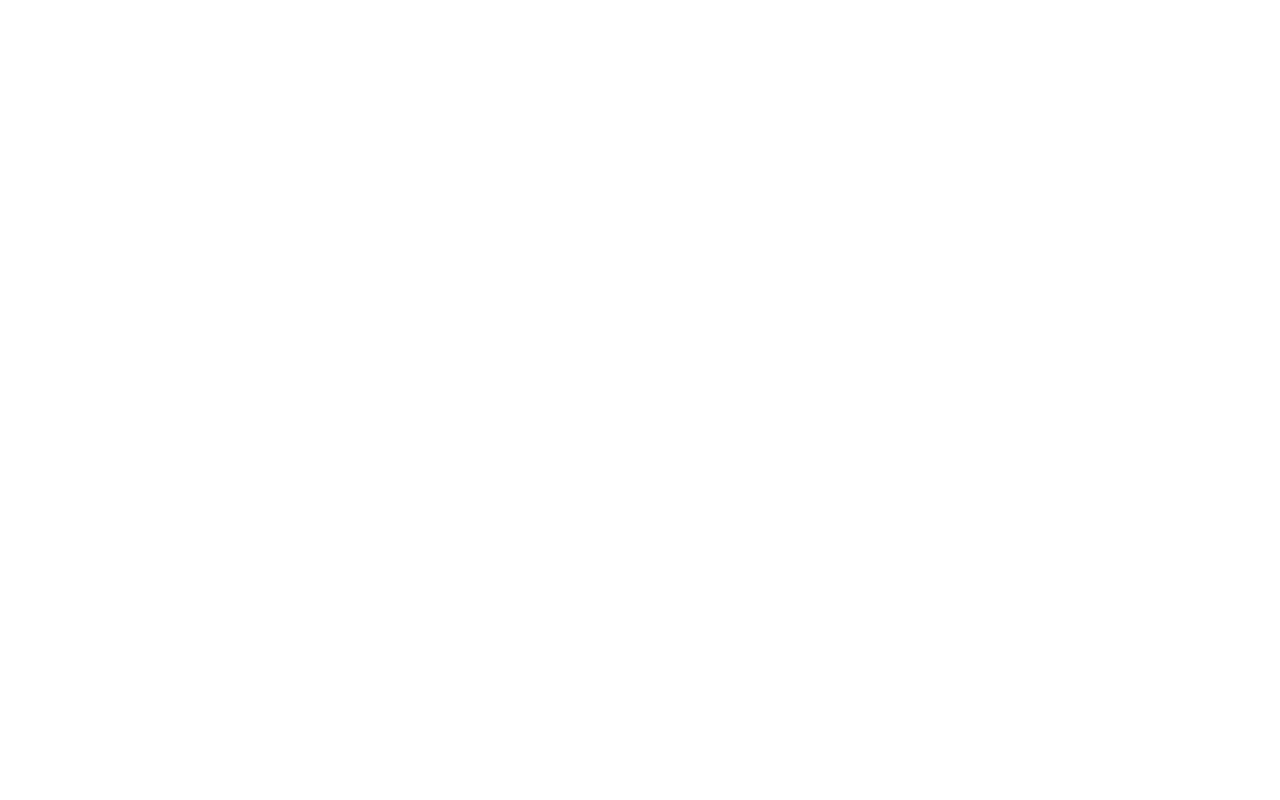
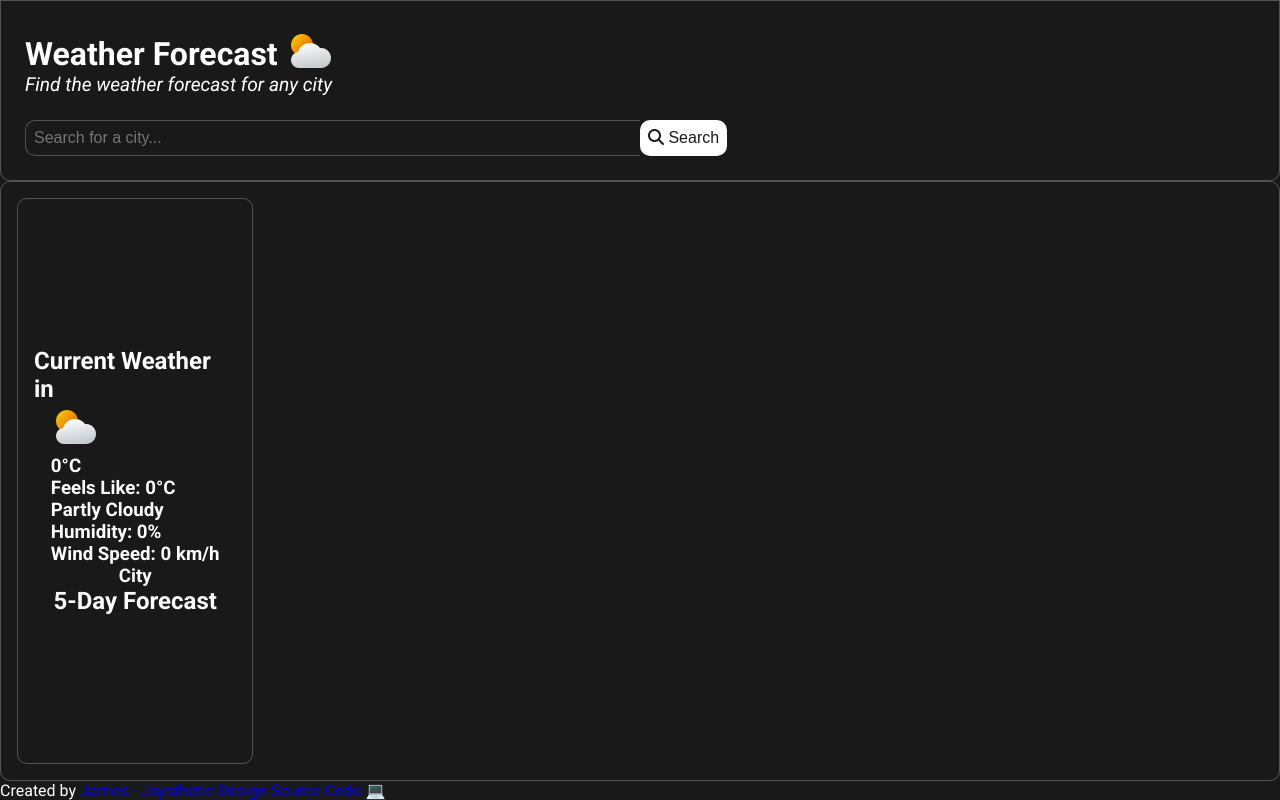
Before and after one commit to jamesayim/weather, a website built with webpack: page src/index.html in a window 1280 px wide. Built offline with nearby package versions, Linux system fonts and the light colour scheme.

Commit message:
Add weather forecast layout and functionality with search feature

```diff
--- a/src/index.html
+++ b/src/index.html
@@ -8,6 +8,46 @@
     <script src="https://kit.fontawesome.com/0744a0f8ea.js" crossorigin="anonymous"></script>
 </head>
 <body>
-    <div></div>
+    <div class="wrapper">
+        <header>
+            <h1>Weather Forecast <img src="./assets/partly-cloudy.png" alt="sun behing a cloud" sizes="(max-width: 24px) 14px, 16px"> </h1>
+            <h2>Find the weather forecast for any city</h2>
+            <div class="search-box">
+                <input type="text" class="search-bar" placeholder="Search for a city...">
+                <button class="search-button"><i class="fas fa-search"></i> Search</button>
+        </header>
+        <main class="weather-container">
+            <div class="current-weather">
+                <h2>Current Weather in <span class="cityname"></span></h2>
+                <div class="weather-details">
+                    <div class="weather-icon">
+                        <img src="./assets/partly-cloudy.png" alt="sun behing a cloud" sizes="(max-width: 24px) 14px, 16px">
+                    </div>
+                    <div class="weather-description">
+                        <h3><span class="temp">0</span>&deg;C</h3>
+                        <h3>Feels Like: <span class="feels-like">0</span>&deg;C</h3>
+                        <h3 class="description">Partly Cloudy</h3>
+                    </div>
+                    <div class="temperature">
+                        <h3>Humidity: <span class="humidity">0</span>%</h3>
+                        <h3>Wind Speed: <span class="wind-speed">0</span> km/h</h3>
+                    </div>
+                </div>
+                <div class="weather-info">
+                    <h3 class="city">City
+            </div>
+            <div class="five-day-forcast">
+                <h2>5-Day Forecast</h2>
+                <div class="forcast"></div>
+                <div class="forcast"></div>
+                <div class="forcast"></div>
+                <div class="forcast"></div>
+                <div class="forcast"></div>
+            </div>
+        </main>
+        <footer>
+            <p>Created by <a target="_blank" href="https://github.com/jamesyim">James - Jaysthetic Design</a> <a href="https://github.com/jamesyim/weather" target="_blank"> Source Code &#128187;</a></p>
+        </footer>
+    </div>
 </body>
 </html>
--- a/src/index.js
+++ b/src/index.js
@@ -1 +1,15 @@
 import './styles.css';
+
+const searchButton = document.querySelector('.search-button');
+const searchBar = document.querySelector('.search-bar');
+
+function shiftSearchButton() {
+    if (searchBar.value) {
+        searchButton.classList.add('shifted');
+    }
+    else {
+        searchButton.classList.remove('shifted');
+    }
+}
+
+searchBar.addEventListener('input', shiftSearchButton);
--- a/src/styles.css
+++ b/src/styles.css
@@ -0,0 +1,116 @@
+@import url('https://fonts.googleapis.com/css2?family=Roboto:ital,wght@0,100..900;1,100..900&display=swap');
+
+* {
+    margin: 0;
+    padding: 0;
+    box-sizing: border-box;
+}
+
+html {
+    font-size: 16px;
+    font-family: 'Roboto', sans-serif;
+    background-color: rgb(25, 25, 25);
+    color: rgb(255, 255, 255);
+}
+
+.wrapper {
+    display: grid;
+    grid-template-columns: 1fr;
+    grid-template-rows: auto 1fr auto;
+    height: 100vh;
+}
+
+.wrapper header {
+    display: flex;
+    flex-direction: column;
+    padding: 1rem;
+    height: max-content;
+    border: 1px solid rgba(255, 255, 255, 0.25);
+    border-bottom-right-radius: 10px;
+    border-bottom-left-radius: 10px;
+}
+
+header > h1 img {
+    position: relative;
+    top: 10px;
+    left: 0;
+}
+
+header h1 {
+    padding-left: 0.5rem;
+}
+
+header h2 {
+    font-size: 1.2rem;
+    font-weight: 400;
+    margin-bottom: 1rem;
+    font-style: italic;
+    padding-left: 0.5rem;
+}
+
+header .search-box {
+    width: 100%;
+    padding: 0.5rem;
+    display: flex;
+    flex: 1 1 auto;
+}
+
+.search-box input {
+    border: none;
+    background-color: transparent;
+    color: rgb(255, 255, 255);
+    border: 1px solid rgba(255, 255, 255, 0.25);
+    border-top-left-radius: 10px;
+    border-bottom-left-radius: 10px;
+    border-right: none;
+    min-width: 50%;
+    padding: 0.5rem;
+    font-size: 1rem;
+}
+
+.search-box input:focus {
+    outline: none;
+    border: 1px solid rgba(255, 255, 255, 0.25);
+    border-radius: 10px;
+}
+
+.search-button {
+    border: none;
+    border-radius: 10px;
+    background-color: rgb(255, 255, 255);
+    color: rgb(25, 25, 25);
+    padding: 0.5rem;
+    font-size: 1rem;
+    transition: transform 0.3s ease-in-out;
+}
+
+.search-button:hover {
+    cursor: pointer;
+    border: 1px solid rgba(255, 255, 255, 0.25);
+    background-color: transparent;
+    color: white;
+}
+
+.search-button.shifted {
+    transform: translateX(-100%);
+}
+
+.wrapper main {
+    display: grid;
+    grid-template-columns: repeat(auto-fill, minmax(200px, 1fr));
+    grid-template-rows: auto;
+    gap: 1rem;
+    border: 1px solid rgba(255, 255, 255, 0.25);
+    border-radius: 10px;
+    padding: 1rem;
+}
+
+main .current-weather {
+    display: flex;
+    flex-direction: column;
+    align-items: center;
+    justify-content: center;
+    padding: 1rem;
+    border: 1px solid rgba(255, 255, 255, 0.25);
+    border-radius: 10px;
+}
```
